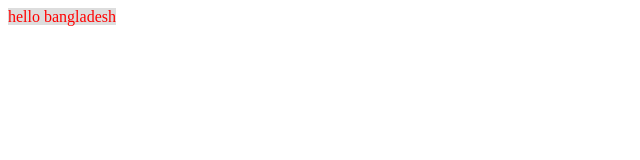
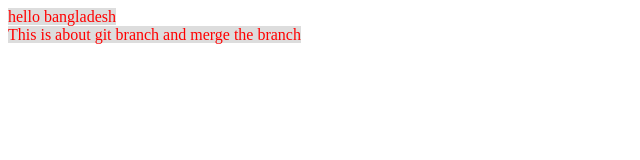
Before and after one commit to Taher027/my-first-repo, a plain HTML site: page index.html in a window 1280 px wide. Shown: the whole page, without its empty margins (0-640 px from the left). Drawn offline with Linux system fonts and the light colour scheme.

Commit message:
paragraph-add

```diff
--- a/index.html
+++ b/index.html
@@ -11,5 +11,8 @@
     <div>
         <p>hello bangladesh</p>
     </div>
+    <div>
+        <p>This is about git branch and merge the branch</p>
+    </div>
 </body>
 </html>
```
